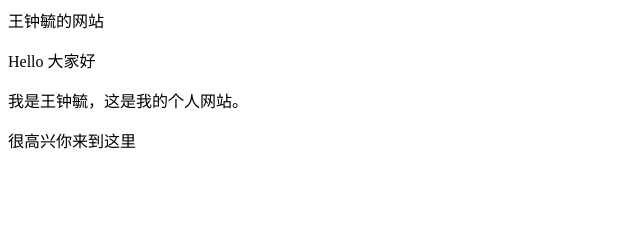
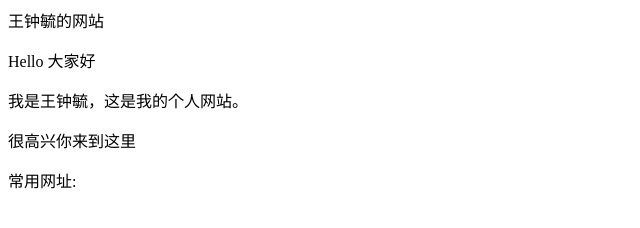
Before and after one commit to wang-zhong-yv/wang-zhong-yv.github.io, a plain HTML site: page index.html in a window 1280 px wide. Shown: the whole page, without its empty margins (0-640 px from the left). Drawn offline with Linux system fonts and the light colour scheme.

Commit message:
Update index.html

```diff
--- a/index.html
+++ b/index.html
@@ -2,3 +2,4 @@
 <p>Hello 大家好</p>
 <p>我是王钟毓，这是我的个人网站。 </p>
 <p>很高兴你来到这里</p>
+<p>常用网址:</p>
```
